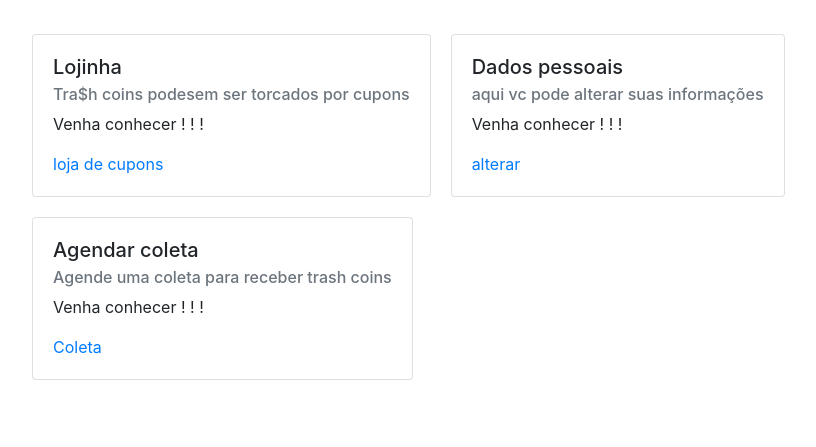
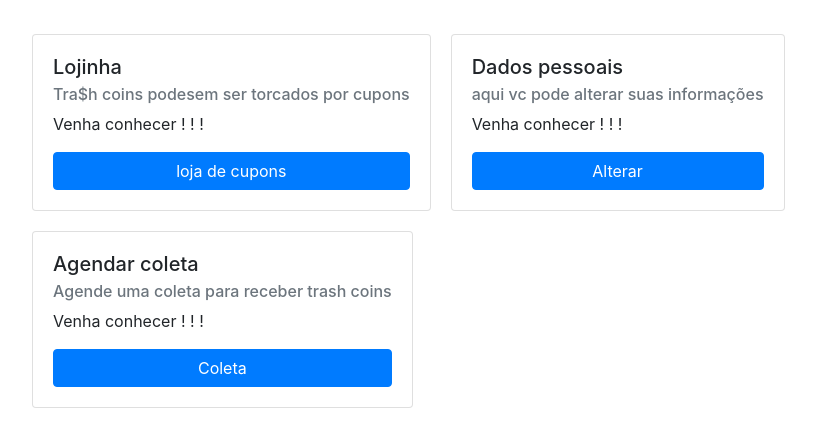
Before and after one commit to MarceloMendes94/App-Res-duos-S-lidos-, a Django app: template Back-end/core/templates/core/cliente_perfil.html in a window 1280 px wide. Shown: the part 56-503 px from the top of the page, without its empty margins (48-864 px from the left). Run offline with Django 3.2, Linux system fonts and the light colour scheme; the template is opened without the code that fills it, so the values that code supplies are empty; some libraries are stand-ins or nearby versions.

Commit message:
adicionando botões no perfil

```diff
--- a/Back-end/core/templates/core/cliente_perfil.html
+++ b/Back-end/core/templates/core/cliente_perfil.html
@@ -32,7 +32,9 @@
             <h5 class="card-title">Lojinha</h5>
             <h6 class="card-subtitle mb-2 text-muted"> Tra$h coins podesem ser torcados por cupons</h6>
             <p class="card-text"> Venha conhecer ! ! ! </p>
-            <a href="/cliente/loja/">loja de cupons</a>
+            <a href="/cliente/loja/">
+                <button type="button" class="btn btn-primary btn-block">loja de cupons</button>
+            </a>
         </div>
     </div>
 
@@ -41,7 +43,9 @@
                 <h5 class="card-title">Dados pessoais</h5>
                 <h6 class="card-subtitle mb-2 text-muted">aqui vc pode alterar suas informações</h6>
                 <p class="card-text"> Venha conhecer ! ! ! </p>
-                <a href="#">alterar</a>
+                <a href="#">
+                    <button type="button" class="btn btn-primary btn-block">Alterar</button>
+                </a>
             </div>
         </div>
     <div class="card" style="margin:10px;">
@@ -49,7 +53,9 @@
                 <h5 class="card-title">Agendar coleta</h5>
                 <h6 class="card-subtitle mb-2 text-muted"> Agende uma coleta para receber trash coins</h6>
                 <p class="card-text"> Venha conhecer ! ! ! </p>
-                <a href="#">Coleta</a>
+                <a href="#">
+                    <button type="button" class="btn btn-primary btn-block">Coleta</button>
+                </a>
             </div>
         </div>
     </div>
```
Also changed, not shown: Back-end/core/views.py (+10 -0 lines).
